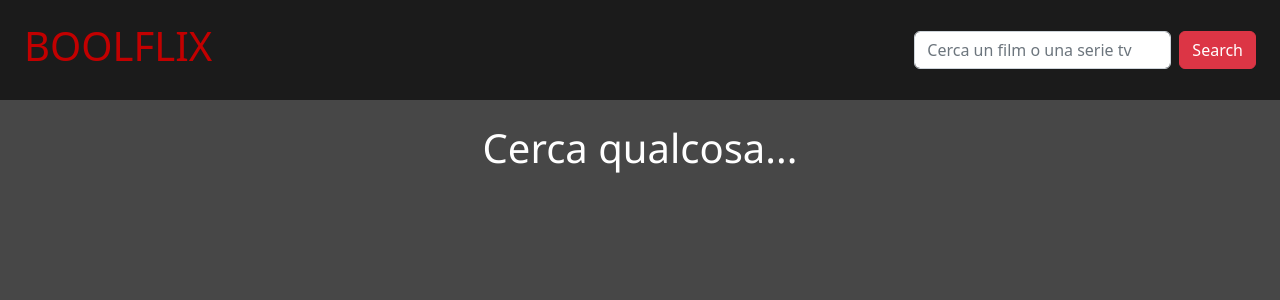
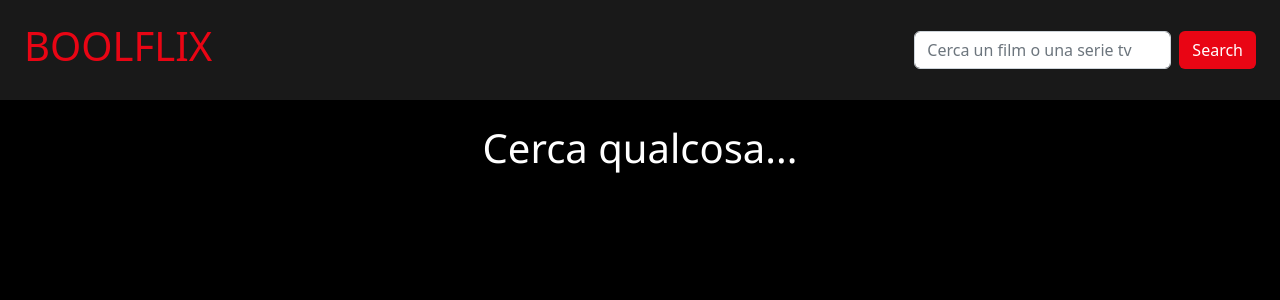
Before and after one commit to GiacomoGiannoni/vue-boolfix, a Vue app: page / in a window 1280 px wide. Shown: the top 300 px of the page. Built offline with nearby package versions, Linux system fonts and the light colour scheme.

Commit message:
miglioramenti e creazione componente vars.scss

```diff
--- a/src/App.vue
+++ b/src/App.vue
@@ -10,7 +10,6 @@
               <section id="movies" class="d-flex flex-wrap justify-content-around">
                 <MyMain class="p-1" v-for="movie in products" :key="movie.id" :item="movie" />
               </section>
-              <h2 class="text-center py-4">Series</h2>
               <section id="series" class="d-flex flex-wrap justify-content-around">
                 <Product class="p-1" v-for="serie in series" :key="serie.id" :item="serie" />
               </section>
@@ -55,6 +54,7 @@ export default {
 <style lang="scss">
   @import '~@fortawesome/fontawesome-free/css/all.css';
   @import '~bootstrap/dist/css/bootstrap.css';
+  @import '@/style/vars.scss';
   $main_font: "Segoe UI", "Open Sans", Helvetica, sans-serif;
 
   /*Generiche*/
@@ -64,13 +64,13 @@ export default {
   }
 
   ::-webkit-scrollbar-thumb {
-    background: rgb(194, 0, 0);
+    background: $color-logo;
     border-radius: 10px;
   }
 
   main {
     font-family: $main_font;
-    background-color: rgb(71, 71, 71);
+    background-color: $color-main;
     height: calc(100vh - 100px);
     overflow-y: scroll;
     color: white;
--- a/src/components/MyHeader.vue
+++ b/src/components/MyHeader.vue
@@ -12,7 +12,7 @@
                 @keyup.enter="getProducts()"
                 :placeholder="placeholder || 'Cerca qualcosa...'"
                 />
-                <button class="ms-2 btn btn-danger" type="button" @click="getProducts()">Search</button>
+                <button class="ms-2 btn " type="button" @click="getProducts()">Search</button>
 
             </div>
         </div>
@@ -62,13 +62,23 @@ export default {
 </script>
 
 <style lang="scss" scoped>
-
+@import '@/style/vars.scss';
 header {
-	background-color: rgb(27, 27, 27);
+	background-color: $color-header;
 	height: 100px;
 
 	h1 {
-		color: rgb(194, 0, 0);
+		color: $color-logo;
 	}
+
+    button {
+        background-color: $color-logo;
+        color: white;
+    }
+
+    button:hover {
+        background-color: gray;
+        color: white;
+    }
 }
 </style>
--- a/src/components/MyMain.vue
+++ b/src/components/MyMain.vue
@@ -57,7 +57,7 @@ export default {
 </script>
 
 <style lang="scss" scoped>
-
+@import '@/style/vars.scss';
     .fa-star {
         color: rgb(236, 201, 41);
     }
@@ -75,6 +75,7 @@ export default {
         width: 300px;
         border-radius: 5px;
         overflow-y: scroll;
+        border: 1px solid white;
     }
 
     li {
@@ -88,6 +89,6 @@ export default {
 
     ul:hover {
         background-image: none !important;
-        background-color: rgb(27, 27, 27);
+        background-color: $color-main;
     }
 </style>
--- /dev/null
+++ b/src/style/vars.scss
@@ -0,0 +1,3 @@
+$color-header:#191919;
+$color-main:#000000;
+$color-logo:#E90514
```
